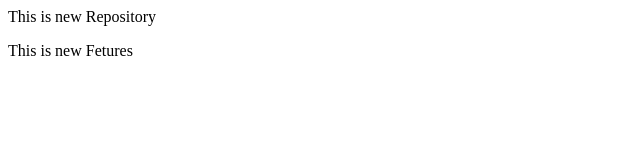
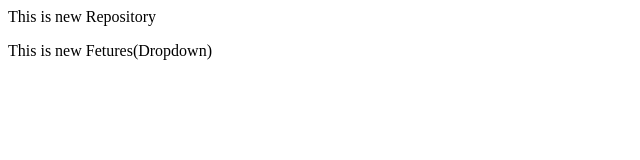
Before and after one commit to dasadiyaparth33-alt/Repository, a plain HTML site: page Index.html in a window 1280 px wide. Shown: the full height of the page, 0-640 px from the left. Drawn offline with Linux system fonts and the light colour scheme.

```diff
--- a/Index.html
+++ b/Index.html
@@ -1,2 +1,2 @@
 <p>This is new Repository</p>
-<p>This is new Fetures</p>
+<p>This is new Fetures(Dropdown)</p>
```
